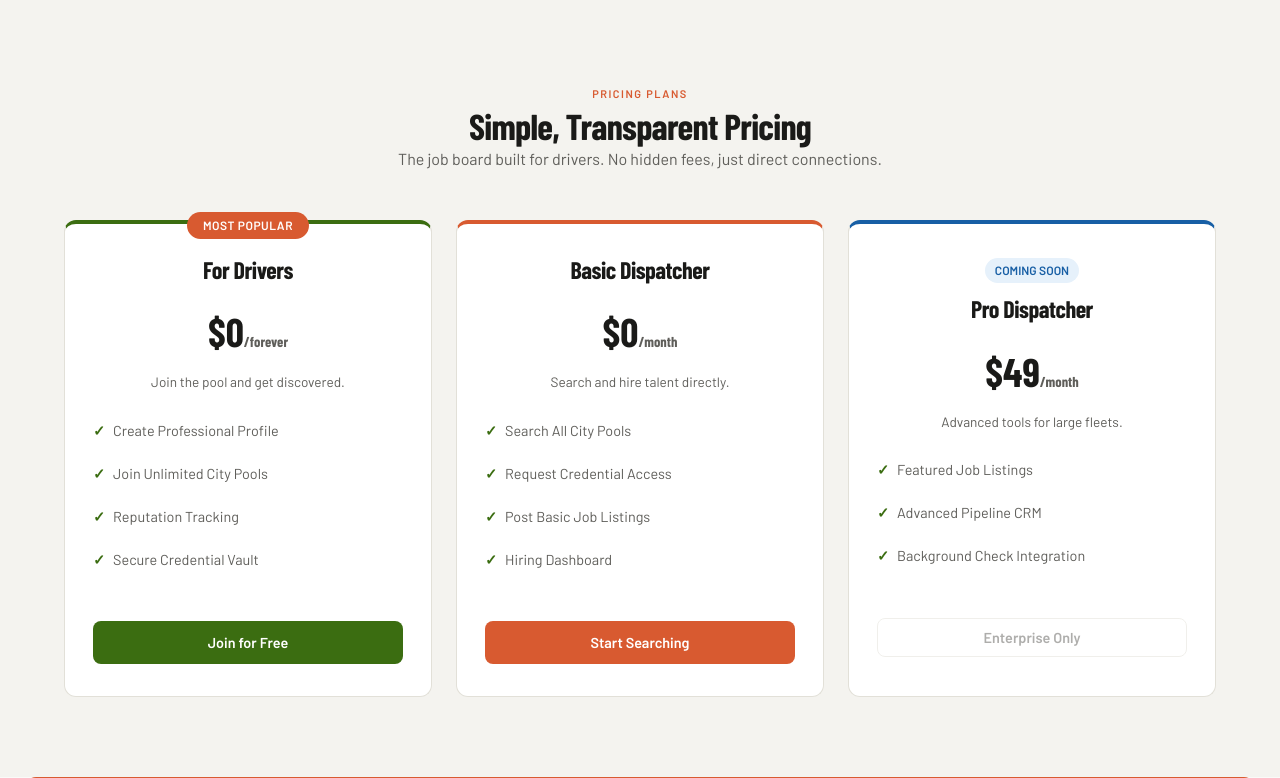
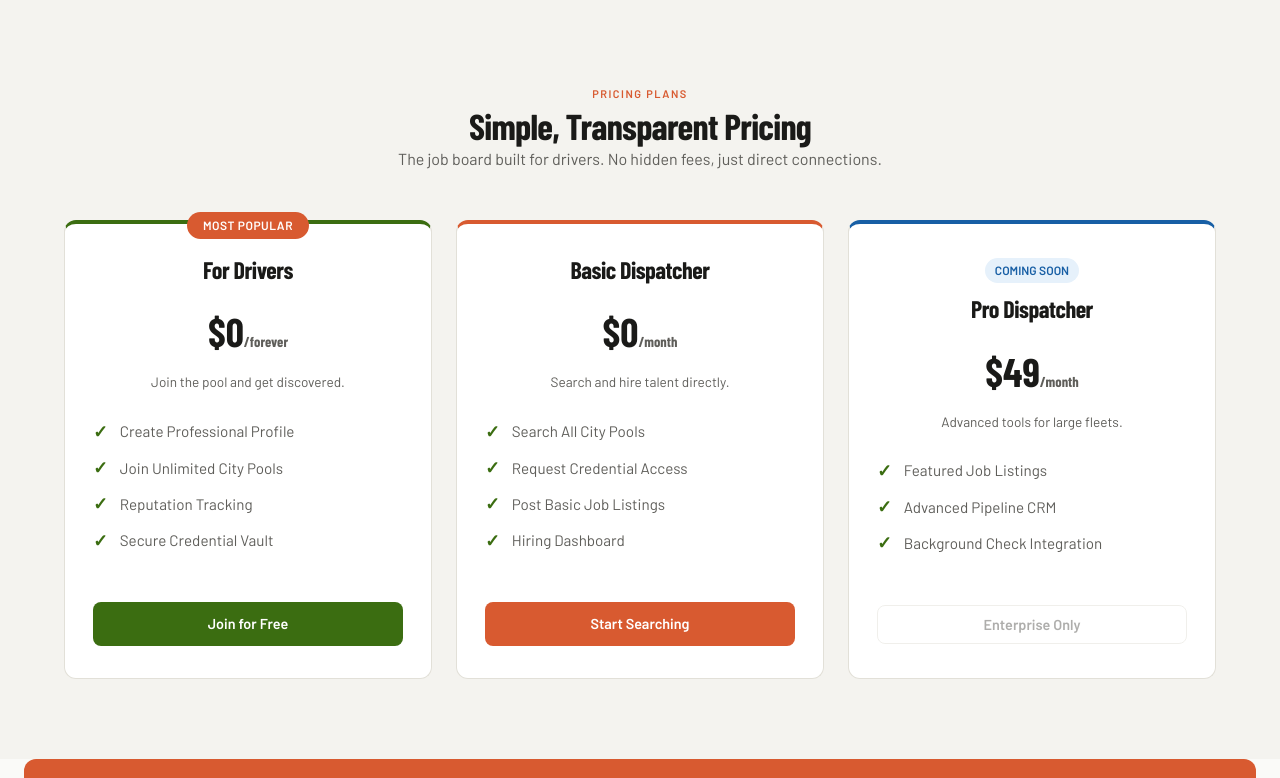
Before and after one commit to chrispeer69/truckjobs, a Django app: page / in a window 1280 px wide. Shown: the part 1746-2524 px from the top of the page. Run offline with Django 4.2, Linux system fonts and the light colour scheme; some web fonts are replaced.

Commit message:
syntax fix,UI,dashboards,profiles,auth-2

```diff
--- a/static/css/style.css
+++ b/static/css/style.css
@@ -976,8 +976,21 @@
 
 .pricing-card ul li {
   padding: 6px 0;
-  font-size: 0.9rem;
-  color: var(--muted);
+  font-size: 0.95rem;
+  color: var(--muted);
+  list-style: none !important;
+  display: flex;
+  align-items: center;
+  gap: 12px;
+  text-align: left;
+}
+
+.pricing-tick {
+  color: var(--green);
+  font-weight: 800;
+  font-size: 1.1rem;
+  flex-shrink: 0;
+  line-height: 1;
 }
 
 .pricing-pill {
--- a/templates/base.html
+++ b/templates/base.html
@@ -8,7 +8,7 @@
   <title>{% block title %}DrivingJobs.online{% endblock %} — Tow Truck & Box Truck Jobs</title>
   <meta name="description"
     content="{% block meta_description %}The job board built for tow truck and box truck drivers. Find driving jobs, build your reputation, and get hired.{% endblock %}">
-  <link rel="stylesheet" href="{% static 'css/style.css' %}">
+  <link rel="stylesheet" href="{% static 'css/style.css' %}?v=1.0.1">
 </head>
 
 <body>
--- a/templates/home.html
+++ b/templates/home.html
@@ -122,14 +122,10 @@
                 <div class="price">$0<span class="price-period">/forever</span></div>
                 <p class="text-sm text-muted">Join the pool and get discovered.</p>
                 <ul>
-                    <li style="list-style: none; margin: 8px 0; display: flex; align-items: center; gap: 8px;"><span
-                            style="color: var(--green); font-weight: bold;">✓</span> Create Professional Profile</li>
-                    <li style="list-style: none; margin: 8px 0; display: flex; align-items: center; gap: 8px;"><span
-                            style="color: var(--green); font-weight: bold;">✓</span> Join Unlimited City Pools</li>
-                    <li style="list-style: none; margin: 8px 0; display: flex; align-items: center; gap: 8px;"><span
-                            style="color: var(--green); font-weight: bold;">✓</span> Reputation Tracking</li>
-                    <li style="list-style: none; margin: 8px 0; display: flex; align-items: center; gap: 8px;"><span
-                            style="color: var(--green); font-weight: bold;">✓</span> Secure Credential Vault</li>
+                    <li><span class="pricing-tick">✓</span> Create Professional Profile</li>
+                    <li><span class="pricing-tick">✓</span> Join Unlimited City Pools</li>
+                    <li><span class="pricing-tick">✓</span> Reputation Tracking</li>
+                    <li><span class="pricing-tick">✓</span> Secure Credential Vault</li>
                 </ul>
                 <a href="{% url 'core:register_driver' %}" class="btn btn-green btn-block mt-24">Join for Free</a>
             </div>
@@ -140,14 +136,10 @@
                 <div class="price">$0<span class="price-period">/month</span></div>
                 <p class="text-sm text-muted">Search and hire talent directly.</p>
                 <ul>
-                    <li style="list-style: none; margin: 8px 0; display: flex; align-items: center; gap: 8px;"><span
-                            style="color: var(--green); font-weight: bold;">✓</span> Search All City Pools</li>
-                    <li style="list-style: none; margin: 8px 0; display: flex; align-items: center; gap: 8px;"><span
-                            style="color: var(--green); font-weight: bold;">✓</span> Request Credential Access</li>
-                    <li style="list-style: none; margin: 8px 0; display: flex; align-items: center; gap: 8px;"><span
-                            style="color: var(--green); font-weight: bold;">✓</span> Post Basic Job Listings</li>
-                    <li style="list-style: none; margin: 8px 0; display: flex; align-items: center; gap: 8px;"><span
-                            style="color: var(--green); font-weight: bold;">✓</span> Hiring Dashboard</li>
+                    <li><span class="pricing-tick">✓</span> Search All City Pools</li>
+                    <li><span class="pricing-tick">✓</span> Request Credential Access</li>
+                    <li><span class="pricing-tick">✓</span> Post Basic Job Listings</li>
+                    <li><span class="pricing-tick">✓</span> Hiring Dashboard</li>
                 </ul>
                 <a href="{% url 'core:register_company' %}" class="btn btn-primary btn-block mt-24">Start Searching</a>
             </div>
@@ -159,12 +151,9 @@
                 <div class="price">$49<span class="price-period">/month</span></div>
                 <p class="text-sm text-muted">Advanced tools for large fleets.</p>
                 <ul>
-                    <li style="list-style: none; margin: 8px 0; display: flex; align-items: center; gap: 8px;"><span
-                            style="color: var(--green); font-weight: bold;">✓</span> Featured Job Listings</li>
-                    <li style="list-style: none; margin: 8px 0; display: flex; align-items: center; gap: 8px;"><span
-                            style="color: var(--green); font-weight: bold;">✓</span> Advanced Pipeline CRM</li>
-                    <li style="list-style: none; margin: 8px 0; display: flex; align-items: center; gap: 8px;"><span
-                            style="color: var(--green); font-weight: bold;">✓</span> Background Check Integration</li>
+                    <li><span class="pricing-tick">✓</span> Featured Job Listings</li>
+                    <li><span class="pricing-tick">✓</span> Advanced Pipeline CRM</li>
+                    <li><span class="pricing-tick">✓</span> Background Check Integration</li>
                 </ul>
                 <button class="btn btn-ghost btn-block mt-24 disabled" disabled
                     style="opacity: 0.5; cursor: not-allowed;">Enterprise Only</button>
```
